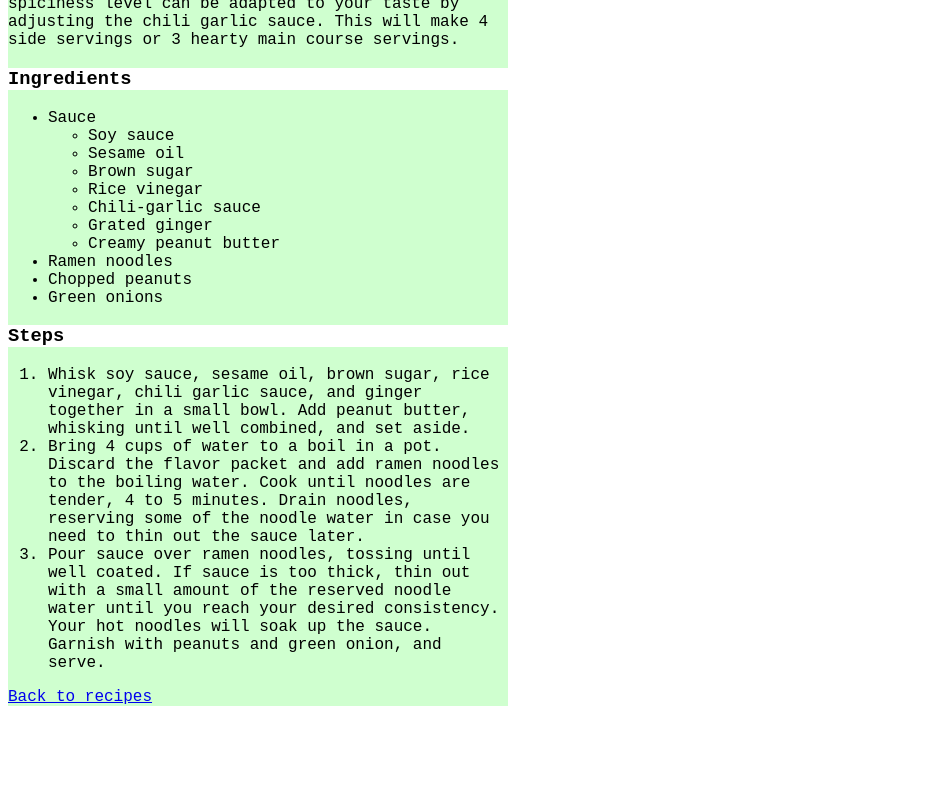
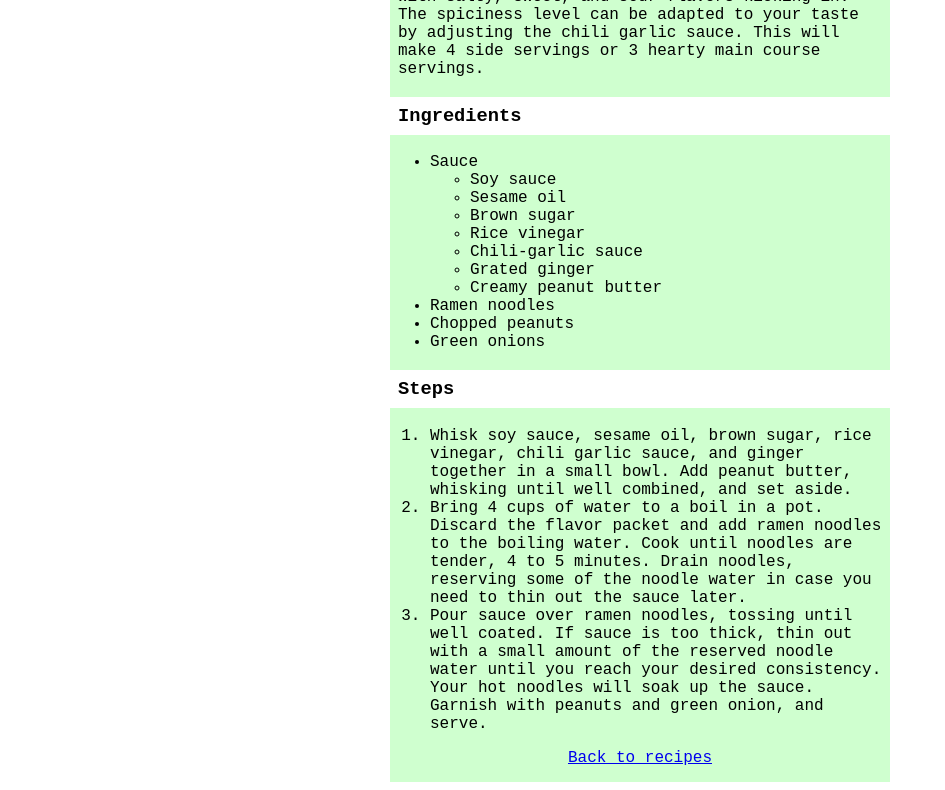
Before and after one commit to basaaj/odin-recipes, a plain HTML site: page recipes/ramen.html in a window 1280 px wide. Shown: the part 685-1475 px from the top of the page, without its empty margins (0-945 px from the left). Before the commit the page ends 1399 px from the top, so only its background shows below. Drawn offline with Linux system fonts and the light colour scheme.

Commit message:
Apply margin and padding

```diff
--- a/recipes/ramen.html
+++ b/recipes/ramen.html
@@ -39,7 +39,10 @@
             <li>Pour sauce over ramen noodles, tossing until well coated. If sauce is too thick, thin out with a small amount of the reserved noodle water until you reach your desired consistency. Your hot noodles will soak up the sauce. Garnish with peanuts and green onion, and serve.</li>
         </ol>
 
-        <a href="../index.html">Back to recipes</a>
+        <div class="backlink">
+            <a href="../index.html">Back to recipes</a>
+        </div>
+
         </div>
 
     </body>
--- a/styles.css
+++ b/styles.css
@@ -4,7 +4,8 @@ body {
 
 .container {
     width: 500px;
-    height: auto;
+    margin: 0 auto;
+    padding-bottom: 15px;
     background-color: rgb(207, 255, 207);
 }
 
@@ -14,5 +15,20 @@ body {
 }
 
 .recipe-headings {
+    padding: 8px;
     background-color: white;
 }
+
+p {
+    padding: 0 8px;
+}
+
+h1 {
+    padding: 8px;
+    padding-bottom: 0;
+    margin-bottom: 8px;
+}
+
+.backlink {
+    text-align: center;
+}
```
Also changed, not shown: recipes/kimchi-fried-rice.html (+4 -1 lines), recipes/tteokbokki.html (+4 -1 lines).
